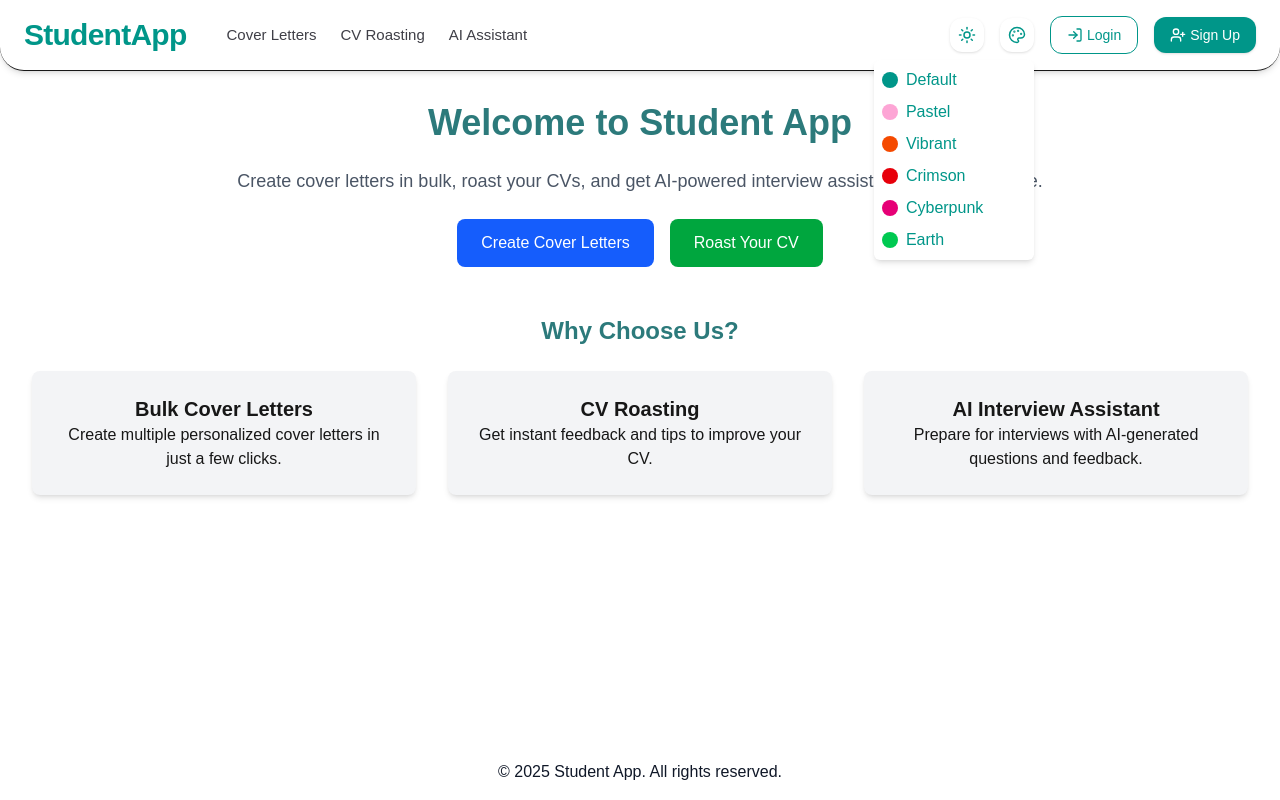
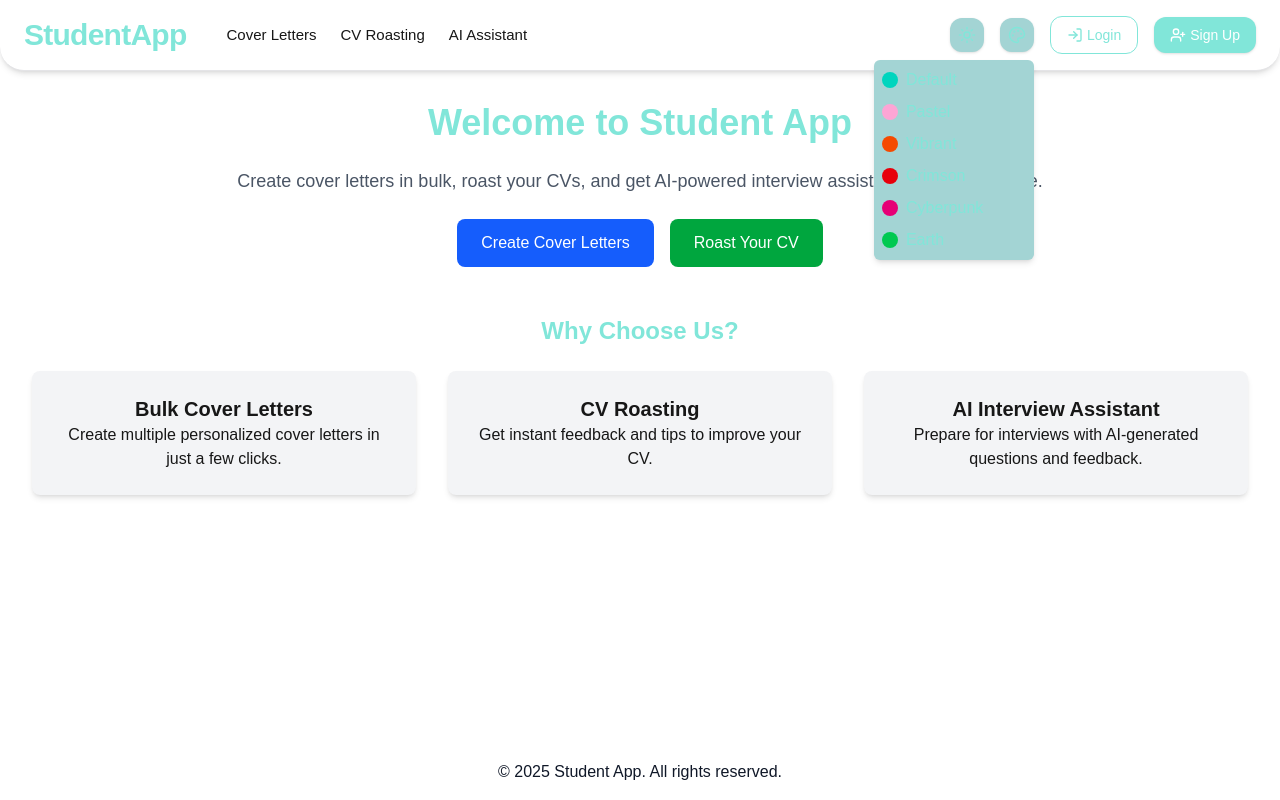
Before and after one commit to RayanAkhtar/HireByte-Frontend, a Next.js app: page / in a window 1280 px wide. Both pictures are taken after a click on the button 1016 px from the left and 35 px from the top of the page. Built offline with nearby package versions, Linux system fonts and the light colour scheme.

Commit message:
feat: update navbar to reflect color theme, altered button colors and implemented memory in terms of color pallette

```diff
--- a/app/globals.css
+++ b/app/globals.css
@@ -6,11 +6,39 @@
 
 /* Light theme default */
 :root {
-  --background: #ffffff; /* Light background */
-  --foreground: #171717; /* Dark text color */
-  --primary: #2C7A7B; /* Teal color for accents (light teal) */
-  --secondary: #81E6D9; /* Lighter teal for secondary accents */
-  --tertiary: #2B6B6D; /* Darker teal for tertiary accents */
+  --background: #ffffff;
+  --foreground: #171717;
+  --primary: #81E6D9;
+  --secondary: #2C7A7B;
+  --tertiary: #2B6B6D;
+  --button-bg: #ffffff;
+  --button-fg: var(--primary);
+  --button-border: #e5e7eb;
+
+  /* Foreground colors */
+  --foreground-primary: var(--foreground);
+  --foreground-secondary: var(--secondary);
+  --foreground-tertiary: var(--tertiary);
+
+  /* Background colors */
+  --background-primary: #e2f9f9;
+  --background-secondary: #a3d4d4;
+  --background-tertiary: #2f4f4f;
+}
+
+/* Dark theme default */
+[data-theme='dark'] {
+  --button-bg: #1f2937;
+  --button-fg: var(--primary);
+  --button-border: #4b5563;
+  --foreground-primary: var(--foreground);
+  --foreground-secondary: var(--secondary);
+  --foreground-tertiary: var(--tertiary);
+
+  /* Background colors */
+  --background-primary: #374151;
+  --background-secondary: #2c3e3e;
+  --background-tertiary: #1f3535;
 }
 
 /* Pastel Theme */
@@ -20,6 +48,16 @@ html[data-color-palette="pastel"] {
   --primary: #ffb3b3;
   --secondary: #f5a1a1;
   --tertiary: #d98d8d;
+
+  /* Foreground colors for pastel theme */
+  --foreground-primary: var(--foreground);
+  --foreground-secondary: var(--secondary);
+  --foreground-tertiary: var(--tertiary);
+
+  /* Background colors for pastel theme */
+  --background-primary: #ffe4e4;
+  --background-secondary: #f7c2c2;
+  --background-tertiary: #e9a7a7;
 }
 
 html[data-color-palette="pastel"] body {
@@ -34,6 +72,16 @@ html.dark[data-color-palette="pastel"] {
   --primary: #ffb3b3;
   --secondary: #f5a1a1;
   --tertiary: #d98d8d;
+
+  /* Dark mode foreground colors for pastel theme */
+  --foreground-primary: var(--foreground);
+  --foreground-secondary: var(--secondary);
+  --foreground-tertiary: var(--tertiary);
+
+  /* Background colors for dark pastel theme */
+  --background-primary: #2d2d2d;
+  --background-secondary: #3c3c3c;
+  --background-tertiary: #4c4c4c;
 }
 
 /* Vibrant Theme */
@@ -43,6 +91,16 @@ html[data-color-palette="vibrant"] {
   --primary: #ff6347;
   --secondary: #ff8566;
   --tertiary: #e63e3f;
+
+  /* Foreground colors for vibrant theme */
+  --foreground-primary: var(--foreground);
+  --foreground-secondary: var(--secondary);
+  --foreground-tertiary: var(--tertiary);
+
+  /* Background colors for vibrant theme */
+  --background-primary: #ffd0b3;
+  --background-secondary: #ffb3a6;
+  --background-tertiary: #e66b5f;
 }
 
 html[data-color-palette="vibrant"] body {
@@ -57,6 +115,16 @@ html.dark[data-color-palette="vibrant"] {
   --primary: #ff6347;
   --secondary: #ff8566;
   --tertiary: #e63e3f;
+
+  /* Dark mode foreground colors for vibrant theme */
+  --foreground-primary: var(--foreground);
+  --foreground-secondary: var(--secondary);
+  --foreground-tertiary: var(--tertiary);
+
+  /* Background colors for dark vibrant theme */
+  --background-primary: #333333;
+  --background-secondary: #4a4a4a;
+  --background-tertiary: #5d5d5d;
 }
 
 /* Crimson Palette */
@@ -66,6 +134,16 @@ html[data-color-palette="crimson"] {
   --primary: #e30b5c;
   --secondary: #d9046d;
   --tertiary: #c5004e;
+
+  /* Foreground colors for crimson theme */
+  --foreground-primary: var(--foreground);
+  --foreground-secondary: var(--secondary);
+  --foreground-tertiary: var(--tertiary);
+
+  /* Background colors for crimson theme */
+  --background-primary: #f5c5d0;
+  --background-secondary: #f09bb0;
+  --background-tertiary: #e6788b;
 }
 
 html[data-color-palette="crimson"] body {
@@ -80,6 +158,16 @@ html.dark[data-color-palette="crimson"] {
   --primary: #e30b5c;
   --secondary: #d9046d;
   --tertiary: #c5004e;
+
+  /* Dark mode foreground colors for crimson theme */
+  --foreground-primary: var(--foreground);
+  --foreground-secondary: var(--secondary);
+  --foreground-tertiary: var(--tertiary);
+
+  /* Background colors for dark crimson theme */
+  --background-primary: #3a2a2a;
+  --background-secondary: #552d2d;
+  --background-tertiary: #6a3232;
 }
 
 /* Cyberpunk Palette */
@@ -89,6 +177,16 @@ html[data-color-palette="cyberpunk"] {
   --primary: #ff1493;
   --secondary: #ff66b2;
   --tertiary: #d90073;
+
+  /* Foreground colors for cyberpunk theme */
+  --foreground-primary: var(--foreground);
+  --foreground-secondary: var(--secondary);
+  --foreground-tertiary: var(--tertiary);
+
+  /* Background colors for cyberpunk theme */
+  --background-primary: #ffd9f2;
+  --background-secondary: #ff80ff;
+  --background-tertiary: #d900ff;
 }
 
 html[data-color-palette="cyberpunk"] body {
@@ -103,6 +201,16 @@ html.dark[data-color-palette="cyberpunk"] {
   --primary: #ff1493;
   --secondary: #ff66b2;
   --tertiary: #d90073;
+
+  /* Dark mode foreground colors for cyberpunk theme */
+  --foreground-primary: var(--foreground);
+  --foreground-secondary: var(--secondary);
+  --foreground-tertiary: var(--tertiary);
+
+  /* Background colors for dark cyberpunk theme */
+  --background-primary: #2d2d2d;
+  --background-secondary: #4d4d4d;
+  --background-tertiary: #6a6a6a;
 }
 
 /* Earth Theme */
@@ -112,6 +220,16 @@ html[data-color-palette="earth"] {
   --primary: #2b6d2f;
   --secondary: #4b8e4e;
   --tertiary: #2f5d2b;
+
+  /* Foreground colors for earth theme */
+  --foreground-primary: var(--foreground);
+  --foreground-secondary: var(--secondary);
+  --foreground-tertiary: var(--tertiary);
+
+  /* Background colors for earth theme */
+  --background-primary: #d0e8d2;
+  --background-secondary: #93c693;
+  --background-tertiary: #4c8f4c;
 }
 
 html[data-color-palette="earth"] body {
@@ -126,12 +244,32 @@ html.dark[data-color-palette="earth"] {
   --primary: #2b6d2f;
   --secondary: #4b8e4e;
   --tertiary: #2f5d2b;
+
+  /* Dark mode foreground colors for earth theme */
+  --foreground-primary: var(--foreground);
+  --foreground-secondary: var(--secondary);
+  --foreground-tertiary: var(--tertiary);
+
+  /* Background colors for dark earth theme */
+  --background-primary: #2d2d2d;
+  --background-secondary: #3c3c3c;
+  --background-tertiary: #4c4c4c;
 }
 
 /* Dark theme overrides */
 html.dark {
   --background: #212121;
   --foreground: #ededed;
+
+  /* Dark mode foreground colors */
+  --foreground-primary: var(--foreground);
+  --foreground-secondary: var(--secondary);
+  --foreground-tertiary: var(--tertiary);
+
+  /* Dark mode background colors */
+  --background-primary: #333333;
+  --background-secondary: #4a4a4a;
+  --background-tertiary: #5d5d5d;
 }
 
 /* Light mode styles */
@@ -174,3 +312,29 @@ html.dark .text-tertiary {
   color: var(--tertiary);
   transition: color 0.3s;
 }
+
+/* Foreground classes for different themes */
+.text-foreground-primary {
+  color: var(--foreground-primary);
+}
+
+.text-foreground-secondary {
+  color: var(--foreground-secondary);
+}
+
+.text-foreground-tertiary {
+  color: var(--foreground-tertiary);
+}
+
+/* Background classes for primary, secondary, and tertiary */
+.bg-primary {
+  background-color: var(--background-primary);
+}
+
+.bg-secondary {
+  background-color: var(--background-secondary);
+}
+
+.bg-tertiary {
+  background-color: var(--background-tertiary);
+}
--- a/components/Navbar.tsx
+++ b/components/Navbar.tsx
@@ -8,58 +8,121 @@ import { LogIn, UserPlus, Moon, Sun, Palette } from 'lucide-react';
 const Navbar = () => {
 	const { theme, setTheme } = useTheme();
 	const [mounted, setMounted] = useState(false);
-	const [colorPalette, setColorPalette] = useState('default'); // State for current color palette
-	const [isPaletteOpen, setIsPaletteOpen] = useState(false); // State for dropdown visibility
+	const [colorPalette, setColorPalette] = useState('default');
+	const [isPaletteOpen, setIsPaletteOpen] = useState(false);
 
 	useEffect(() => {
 		setMounted(true);
+
+		const savedPalette = localStorage.getItem('color-palette');
+		if (savedPalette) {
+			setColorPalette(savedPalette);
+			document.documentElement.setAttribute('data-color-palette', savedPalette);
+		}
 	}, []);
 
 	const handleThemeChange = (newTheme: string) => {
 		setTheme(newTheme);
 	};
 
-	// Function to change color palette based on selection
 	const handleColorPaletteChange = (palette: string) => {
 		setColorPalette(palette);
 		document.documentElement.setAttribute('data-color-palette', palette);
-		setIsPaletteOpen(false); // Close the palette after selecting
+		localStorage.setItem('color-palette', palette);
+		setIsPaletteOpen(false);
 	};
 
-	// Toggle palette dropdown visibility
 	const togglePaletteMenu = () => {
 		setIsPaletteOpen(!isPaletteOpen);
 	};
 
-	if (!mounted) return null;
+	if (!mounted) {
+		return (
+			<nav
+				className={`px-6 py-4 bg-[var(--background)] shadow-md rounded-b-3xl border-b border-zinc-200 dark:border-zinc-700
+	transition-opacity duration-500 ease-in-out ${
+		mounted ? 'opacity-100 delay-150' : 'opacity-0 pointer-events-none'
+	}`}
+			>
+				<div className='max-w-7xl mx-auto flex justify-between items-center'>
+					{!mounted ? (
+						// Skeleton shimmer while mounting
+						<>
+							<div className='animate-pulse w-1/3 h-6 bg-zinc-200 dark:bg-zinc-700 rounded'></div>
+							<div className='flex gap-2'>
+								<div className='w-8 h-8 rounded-xl bg-zinc-200 dark:bg-zinc-700 animate-pulse'></div>
+								<div className='w-8 h-8 rounded-xl bg-zinc-200 dark:bg-zinc-700 animate-pulse'></div>
+								<div className='w-20 h-8 rounded-xl bg-zinc-200 dark:bg-zinc-700 animate-pulse'></div>
+							</div>
+						</>
+					) : (
+						// Your full navbar JSX here
+						<>
+							{/* Left - Logo & Nav */}
+							<div className='flex items-center gap-10'>
+								<Link
+									href='/'
+									className='text-3xl font-bold tracking-tight'
+									style={{ color: 'var(--primary)' }}
+								>
+									StudentApp
+								</Link>
+								<div className='hidden md:flex gap-6 text-[15px] font-medium text-[var(--foreground)]'>
+									<Link
+										href='/cover-letter'
+										className='hover:text-[var(--secondary)] transition'
+									>
+										Cover Letters
+									</Link>
+									<Link
+										href='/cv-roasting'
+										className='hover:text-[var(--secondary)] transition'
+									>
+										CV Roasting
+									</Link>
+									<Link
+										href='/interview-assistant'
+										className='hover:text-[var(--secondary)] transition'
+									>
+										AI Assistant
+									</Link>
+								</div>
+							</div>
+						</>
+					)}
+				</div>
+			</nav>
+		);
+	}
 
 	return (
-		<nav className='px-6 py-4 bg-beige-50 dark:bg-zinc-900 shadow-md rounded-b-3xl border-b border-beige-200 dark:border-zinc-700'>
+		<nav className='px-6 py-4 bg-[var(--background)] shadow-md rounded-b-3xl border-b border-zinc-200 dark:border-zinc-700 transition'>
 			<div className='max-w-7xl mx-auto flex justify-between items-center'>
 				{/* Left - Logo & Nav */}
 				<div className='flex items-center gap-10'>
 					<Link
 						href='/'
-						className='text-3xl font-bold text-teal-600 dark:text-teal-300 tracking-tight'
+						className='text-3xl font-bold tracking-tight'
+						style={{ color: 'var(--primary)' }}
 					>
 						StudentApp
 					</Link>
-					<div className='hidden md:flex gap-6 text-[15px] font-medium text-zinc-700 dark:text-zinc-300'>
+					<div className='hidden md:flex gap-6 text-[15px] font-medium text-[var(--foreground)]'>
 						<Link
 							href='/cover-letter'
-							className='hover:text-teal-500 dark:hover:text-teal-400 transition'
+							className='hover:text-[var(--secondary)] transition'
 						>
 							Cover Letters
 						</Link>
 						<Link
 							href='/cv-roasting'
-							className='hover:text-teal-500 dark:hover:text-teal-400 transition'
+							className='hover:text-[var(--secondary)] transition'
 						>
 							CV Roasting
 						</Link>
 						<Link
 							href='/interview-assistant'
-							className='hover:text-teal-500 dark:hover:text-teal-400 transition'
+							className='hover:text-[var(--secondary)] transition'
 						>
 							AI Assistant
 						</Link>
@@ -68,102 +131,59 @@ const Navbar = () => {
 
 				{/* Right - Theme & Auth */}
 				<div className='flex items-center gap-4'>
-					{/* Theme toggle */}
 					<button
 						onClick={() => handleThemeChange(theme === 'dark' ? 'light' : 'dark')}
-						className='p-2 rounded-xl bg-white dark:bg-zinc-800 text-teal-600 dark:text-teal-300 shadow-sm hover:scale-105 transition'
+						className='p-2 rounded-xl bg-[var(--background-secondary)] text-[var(--primary)] shadow-sm hover:scale-105 transition'
 					>
 						{theme === 'dark' ? <Moon size={18} /> : <Sun size={18} />}
 					</button>
 
-					{/* Color Palette Picker */}
+					{/* Palette Picker */}
 					<div className='relative'>
 						<button
 							onClick={togglePaletteMenu}
-							className='p-2 rounded-xl bg-white dark:bg-zinc-800 text-teal-600 dark:text-teal-300 shadow-sm hover:scale-105 transition'
+							className='p-2 rounded-xl bg-[var(--background-secondary)] text-[var(--primary)] shadow-sm hover:scale-105 transition'
 						>
 							<Palette size={18} />
 						</button>
-						{/* Color Palette Dropdown */}
 						{isPaletteOpen && (
-							<div className='absolute right-0 bg-white dark:bg-zinc-800 p-2 rounded-md shadow-md mt-2 w-40'>
+							<div className='absolute right-0 bg-[var(--background-secondary)] p-2 rounded-md shadow-md mt-2 w-40 z-10'>
 								<ul className='space-y-2'>
-									{/* Default Theme Preview */}
-									<li>
-										<button
-											className='flex items-center gap-2 text-teal-600 dark:text-teal-300'
-											onClick={() => handleColorPaletteChange('default')}
-										>
-											<div className='w-4 h-4 rounded-full bg-teal-600'></div>
-											Default
-										</button>
-									</li>
-									{/* Pastel Theme Preview */}
-									<li>
-										<button
-											className='flex items-center gap-2 text-teal-600 dark:text-teal-300'
-											onClick={() => handleColorPaletteChange('pastel')}
-										>
-											<div className='w-4 h-4 rounded-full bg-pink-300'></div>
-											Pastel
-										</button>
-									</li>
-									{/* Vibrant Theme Preview */}
-									<li>
-										<button
-											className='flex items-center gap-2 text-teal-600 dark:text-teal-300'
-											onClick={() => handleColorPaletteChange('vibrant')}
-										>
-											<div className='w-4 h-4 rounded-full bg-orange-600'></div>
-											Vibrant
-										</button>
-									</li>
-									{/* Crimson Theme Preview */}
-									<li>
-										<button
-											className='flex items-center gap-2 text-teal-600 dark:text-teal-300'
-											onClick={() => handleColorPaletteChange('crimson')}
-										>
-											<div className='w-4 h-4 rounded-full bg-red-600'></div>
-											Crimson
-										</button>
-									</li>
-									{/* Cyberpunk Theme Preview */}
-									<li>
-										<button
-											className='flex items-center gap-2 text-teal-600 dark:text-teal-300'
-											onClick={() => handleColorPaletteChange('cyberpunk')}
-										>
-											<div className='w-4 h-4 rounded-full bg-pink-600'></div>
-											Cyberpunk
-										</button>
-									</li>
-									{/* Muted Earth Theme Preview */}
-									<li>
-										<button
-											className='flex items-center gap-2 text-teal-600 dark:text-teal-300'
-											onClick={() => handleColorPaletteChange('earth')}
-										>
-											<div className='w-4 h-4 rounded-full bg-green-500'></div>
-											Earth
-										</button>
-									</li>
+									{[
+										{ name: 'Default', value: 'default', color: 'bg-teal-400' },
+										{ name: 'Pastel', value: 'pastel', color: 'bg-pink-300' },
+										{ name: 'Vibrant', value: 'vibrant', color: 'bg-orange-600' },
+										{ name: 'Crimson', value: 'crimson', color: 'bg-red-600' },
+										{ name: 'Cyberpunk', value: 'cyberpunk', color: 'bg-pink-600' },
+										{ name: 'Earth', value: 'earth', color: 'bg-green-500' },
+									].map(palette => (
+										<li key={palette.value}>
+											<button
+												onClick={() => handleColorPaletteChange(palette.value)}
+												className='flex items-center gap-2 text-[var(--primary)]'
+											>
+												<div className={`w-4 h-4 rounded-full ${palette.color}`}></div>
+												{palette.name}
+											</button>
+										</li>
+									))}
 								</ul>
 							</div>
 						)}
 					</div>
 
-					{/* Auth */}
+					{/* Auth Buttons */}
 					<Link
 						href='/login'
-						className='flex items-center gap-1 text-sm px-4 py-2 rounded-xl bg-white border border-beige-200 text-teal-600 dark:bg-zinc-800 dark:border-zinc-600 dark:text-teal-300 hover:bg-beige-100 dark:hover:bg-zinc-700 transition'
+						className='flex items-center gap-1 text-sm px-4 py-2 rounded-xl bg-[var(--background)] border border-[var(--primary)] text-[var(--primary)] hover:text-[var(--background)] hover:bg-[var(--primary)] transition'
 					>
 						<LogIn size={16} />
 						Login
 					</Link>
+
 					<Link
 						href='/signup'
-						className='flex items-center gap-1 text-sm px-4 py-2 rounded-xl bg-teal-600 text-white hover:bg-teal-700 transition shadow'
+						className='flex items-center gap-1 text-sm px-4 py-2 rounded-xl bg-[var(--primary)] text-white hover:bg-[var(--secondary)] transition shadow'
 					>
 						<UserPlus size={16} />
 						Sign Up
```
